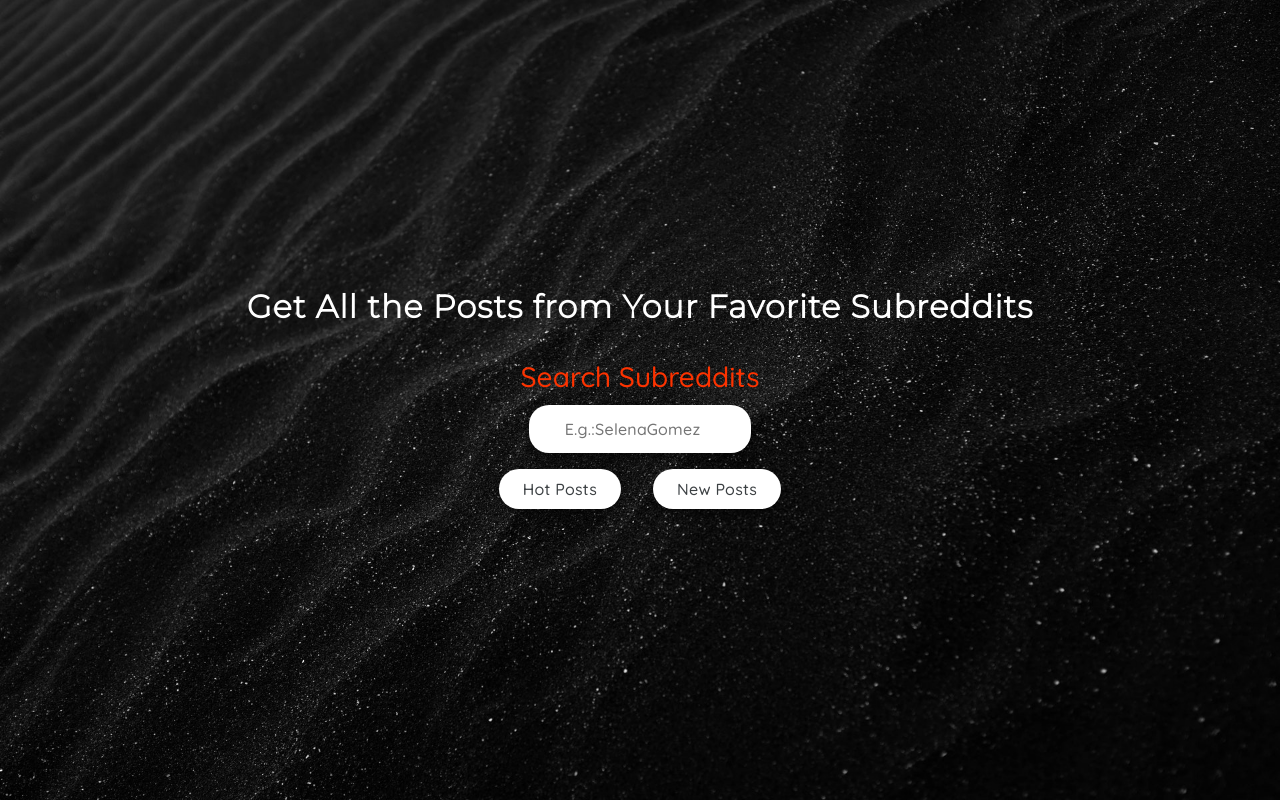
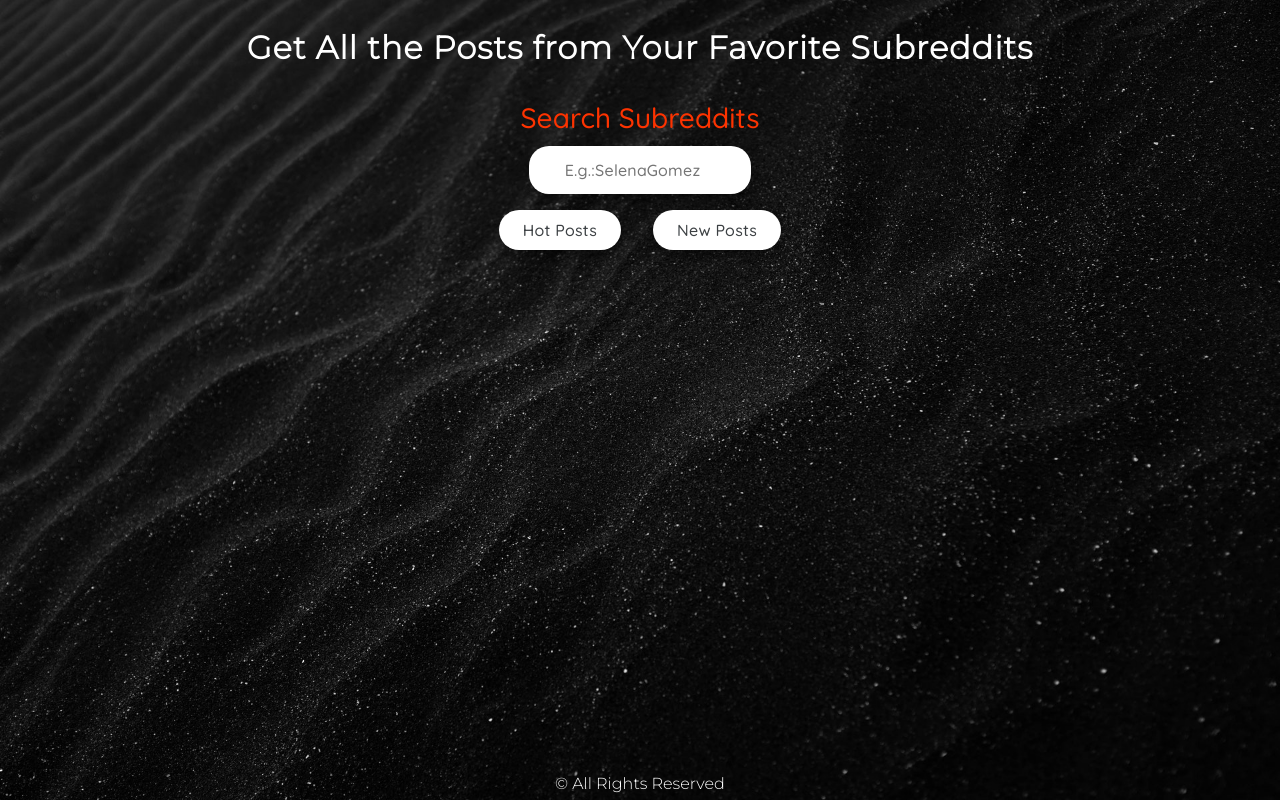
Before and after one commit to n-ii-ma/React-Subreddit, a React (Create React App) app: page / in a window 1280 px wide. Built offline with nearby package versions, Linux system fonts and the light colour scheme.

Commit message:
Added Footer

```diff
--- a/src/App.css
+++ b/src/App.css
@@ -1,5 +1,4 @@
 * {
-  text-align: center;
   box-sizing: border-box;
 }
 
@@ -8,12 +7,15 @@
   background-repeat: no-repeat;
   background-size: cover;
   background-position: center;
-  color: black;
+}
+
+.container {
   min-height: 100vh;
   display: flex;
   flex-direction: column;
   align-items: center;
-  justify-content: center;
+  justify-content: space-between;
+  text-align: center;
 }
 
 h1 {
@@ -195,7 +197,7 @@
   font-family: Quicksand;
 }
 
-.flair{
+.flair {
   background-color: Red;
   font-family: Montserrat;
   color: white;
@@ -246,6 +248,13 @@
   object-fit: contain;
   border-radius: 3px;
   box-shadow: 0px 1px 7px rgba(0, 0, 0, 0.25);
+}
+
+footer {
+  font-family: Montserrat;
+  color: white;
+  margin-bottom: 0.5em;
+  margin-top: 1em;
 }
 
 @media only screen and (max-width: 720px) {
--- a/src/app/App.js
+++ b/src/app/App.js
@@ -5,10 +5,17 @@
 
 function App() {
   return (
-    <div className="App">
-      <h1>Get All the Posts from Your Favorite Subreddits</h1>
-      <Search />
-      <PostList />
+    <div className="container">
+      <div>
+        <header>
+          <h1>Get All the Posts from Your Favorite Subreddits</h1>
+        </header>
+        <Search />
+        <PostList />
+      </div>
+      <div>
+        <footer>&copy; All Rights Reserved</footer>
+      </div>
     </div>
   );
 }
```
